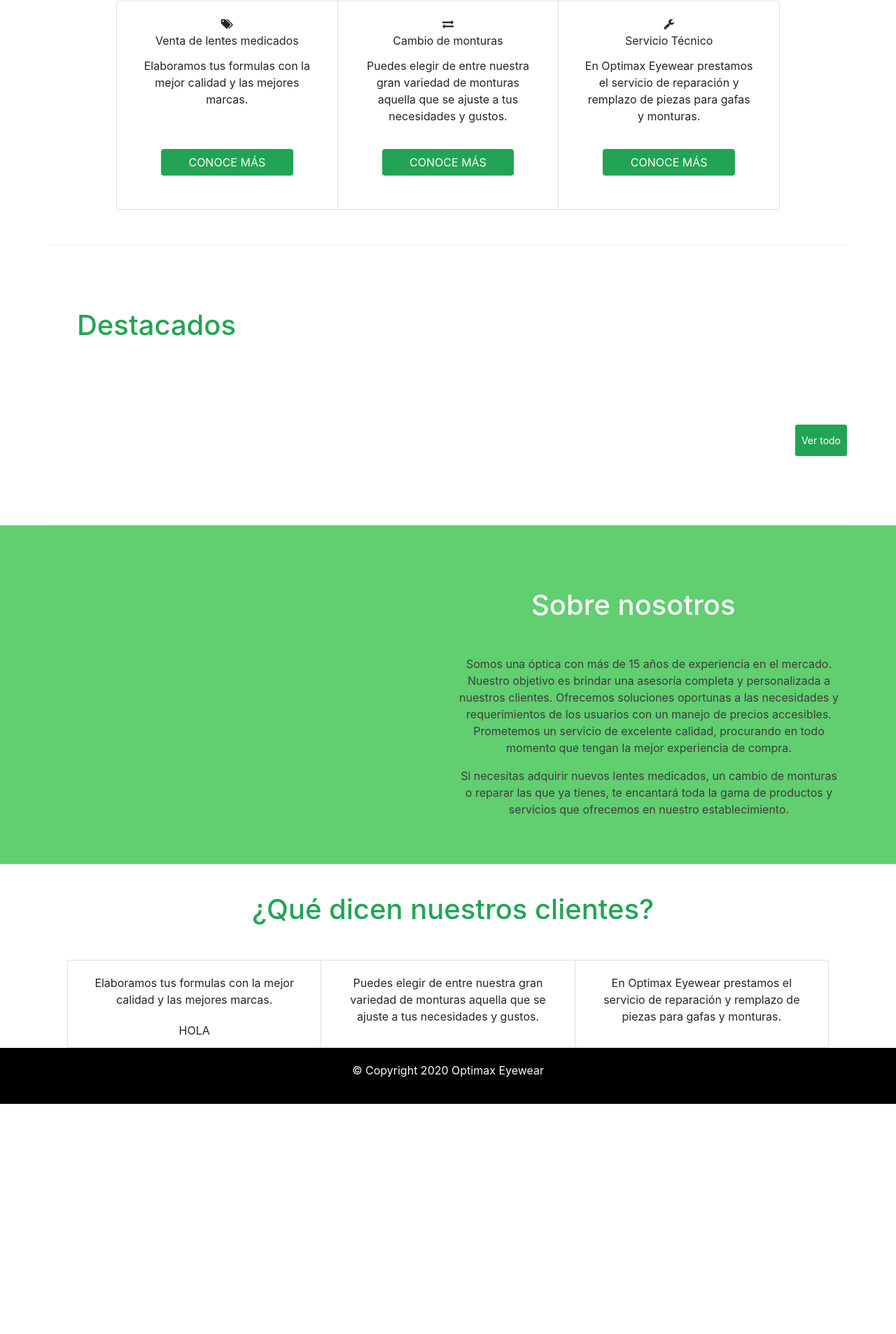
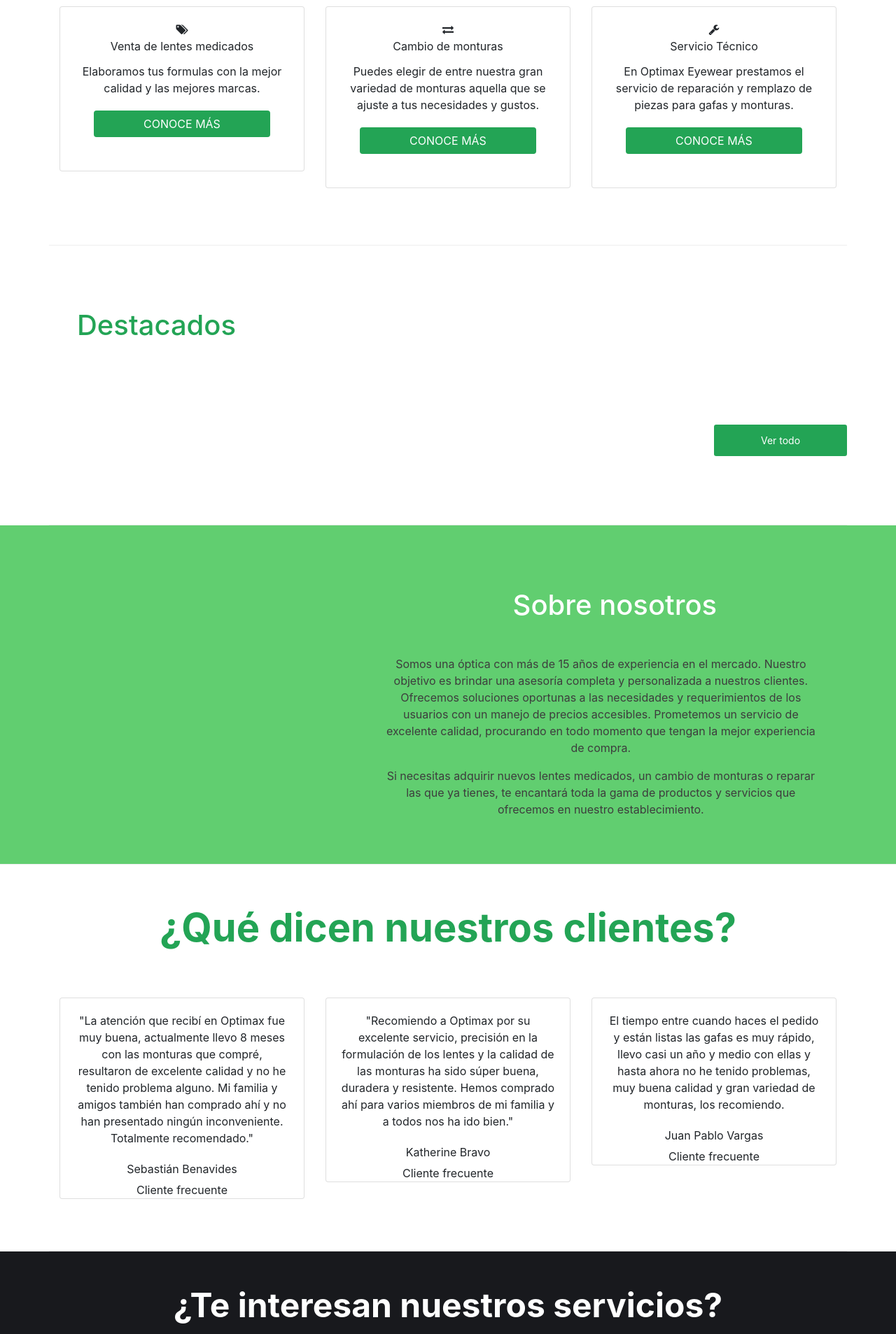
Before and after one commit to Danvaspri/optimaxco, a React (Create React App) app: page /home in a window 1280 px wide. Shown: the part 841-2748 px from the top of the page at 70% size. Before the commit the page ends 2419 px from the top, so only its background shows below. Built offline with nearby package versions, Linux system fonts and the light colour scheme.

Commit message:
homePage
the homepage is 80% done. just missing the map location and some info about the contact

```diff
--- a/src/App.css
+++ b/src/App.css
@@ -60,7 +60,7 @@ address{
   color:white;
   font-family: inherit;
   font-size: 3.3em;
-  padding-top: 35%;
+  padding-top:450px;
   text-align: center;
   align-self: center;
   font-weight: bold;
@@ -71,17 +71,18 @@ address{
   }
   .bgGreen h1{
     color:white !important;
-    margin-left: 10%;
-    text-align: left !important;
+
+    text-align: center !important;
 
   }
   .bgGreen p{
     color: rgb(61, 61, 61) ;
-    margin-right: 15%;
+
     text-align: center !important;
 
   }
   .row h1{
+
     color:#23A455;
     padding: 1em 0px 1em 1em;
     text-align: center;
@@ -92,3 +93,34 @@ address{
     color:white;
     border-color: transparent;
   }
+  .container tittle{
+    font-size: 3.5em;
+    font-weight: 650;
+    padding-top: 4em;
+    text-align: center;
+    color:#23A455;
+
+  }
+  .bgDark{
+    color:white;
+    background-color: #18191d;
+    text-align: center;
+    padding-top: 3em;
+    padding-bottom: 4em;
+  }
+  .bgDark h1{
+    font-size: 3em;
+    font-weight: 700;
+
+  }
+  .bgDark p{
+    font-size: 1.2em;
+    font-weight: 400;
+    font-stretch: expanded;
+  }
+  .bgDark button{
+    font-size: 0.9em;
+    background-color: #23a455;
+    border: transparent 0px;
+
+  }
--- a/src/components/HomeComponent.js
+++ b/src/components/HomeComponent.js
@@ -1,7 +1,7 @@
 import React from 'react';
 import {
     Card, CardImg, CardText, CardBody,
-    CardTitle, CardSubtitle, Button, CardGroup, CardFooter
+    CardTitle, CardSubtitle, Button, CardGroup, CardFooter, Media
   } from 'reactstrap';
 function Home(props) {
     function changeBorder(e) {
@@ -21,35 +21,34 @@ function Home(props) {
 <div className="container">
 <div className="row col-12"><h1>Servicios</h1></div>
     <div className="row row-content">
-    <CardGroup onMouseOver={changeBorder} onMouseOut={changeBack} className="text-center pr-5 pl-5 mr-5 ml-5">
 
-
-            <Card className=" col-11" >
-
-                <CardBody onMouseOver={changeBorder} onMouseOut={changeBack} >
+        <div  className="col-12 col-md-4 mt-2 mb-2">
+            <Card  onMouseOver={changeBorder} onMouseLeave={changeBack}>
+                <CardBody className="text-center" >
                 <span className="fa fa-tags"></span>
                 <CardTitle>Venta de lentes medicados</CardTitle>
                 <CardText>Elaboramos tus formulas con la mejor calidad y las mejores marcas.</CardText>
                 </CardBody>
                 <Button className="mb-5 ml-5 mr-5">CONOCE MÁS</Button>
             </Card>
+            </div>
+        <div className="col-12 col-md-4 mt-2 mb-2" >
 
-
-            <Card className="  col-11" >
-
-                <CardBody>
+            <Card  onMouseOver={changeBorder} onMouseLeave={changeBack}>
+                <CardBody  className="text-center">
                 <span className="fa fa-exchange"></span>
                 <CardTitle>Cambio de monturas</CardTitle>
-                <CardText>Puedes elegir de entre nuestra gran variedad de monturas aquella que se ajuste a tus necesidades y gustos.</CardText>
-
+                <CardText>Puedes elegir de entre nuestra gran variedad de
+                    monturas aquella que se ajuste a tus
+                     necesidades y gustos.</CardText>
                 </CardBody>
               <Button className="mb-5 ml-5 mr-5">CONOCE MÁS</Button>
             </Card>
+        </div>
+        <div className="col-12 col-md-4 mt-2 mb-4">
+            <Card  onMouseOver={changeBorder} onMouseLeave={changeBack} >
 
-
-            <Card  className=" col-11" >
-
-                <CardBody>
+                <CardBody className="text-center">
                <span className="fa fa-wrench"></span>
                 <CardTitle>Servicio Técnico</CardTitle>
                 <CardText>En Optimax Eyewear prestamos el servicio de reparación y remplazo de piezas para gafas y monturas.</CardText>
@@ -57,80 +56,101 @@ function Home(props) {
                 </CardBody>
                 <Button className="mb-5 ml-5 mr-5">CONOCE MÁS</Button>
             </Card>
+            </div>
 
 
-        </CardGroup>
+
     </div>
 
     <div className="row row-content ">
         <div className="row col-12">
             <h1>Destacados</h1>
         </div>
-        <Button className="btn btn-sm mt-5 mb-5  ml-auto pt-0 pb-0 ">Ver todo</Button>
+        <Button className="btn btn-sm mt-5 mb-5 ml-auto  pt-0 pb-0 col-xs-12 col-md-2 ">Ver todo</Button>
 
     </div>
     </div>
     <div className="row row-content bgGreen">
-        <div className="row ">
 
+        <div className=" offset-1 col-10 offset-md-5 col-md-6  ">
 
-                <div className="col-6   ml-auto">
-                <h1 >Sobre nosotros</h1>
-                <p>Somos una óptica con más de 15 años de experiencia en el mercado.
+                <h1  >Sobre nosotros</h1>
+                <p >Somos una óptica con más de 15 años de experiencia en el mercado.
                     Nuestro objetivo es brindar una asesoría completa y personalizada a
                     nuestros clientes. Ofrecemos soluciones oportunas a las necesidades y
                     requerimientos de los usuarios con un manejo de precios accesibles. Prometemos
                     un servicio de excelente calidad, procurando en todo momento que tengan la mejor
                     experiencia de compra.</p>
 
-                <p>Si necesitas adquirir nuevos lentes medicados, un cambio de monturas o reparar las
+                <p >Si necesitas adquirir nuevos lentes medicados, un cambio de monturas o reparar las
                     que ya tienes, te encantará toda la gama de productos y servicios que ofrecemos
                     en nuestro establecimiento.</p>
-            </div>
+
         </div>
     </div>
-    <div className="row offset-3">
-        <h1>¿Qué dicen nuestros clientes?</h1>
-        </div>
-        <div>
-        <CardGroup onMouseOver={changeBorder} onMouseOut={changeBack} className="text-center pr-5 pl-5 mr-5 ml-5">
+    <div className="container text-center pt-5">
+        <tittle >¿Qué dicen nuestros clientes?</tittle>
 
+        <div className="row row-content">
 
-            <Card className=" col-11" >
+       <CardGroup>
+        <div className="col-12 col-md-4 mt-2 mb-4">
+            <Card >
 
                 <CardBody onMouseOver={changeBorder} onMouseOut={changeBack} >
-
-                <CardText>Elaboramos tus formulas con la mejor calidad y las mejores marcas.</CardText>
+                    <CardText>"La atención que recibí en Optimax fue muy buena, actualmente
+                        llevo 8 meses con las monturas que compré, resultaron de excelente calidad y
+                        no he tenido problema alguno. Mi familia y amigos también han comprado ahí y
+                        no han presentado ningún inconveniente. Totalmente recomendado."
+                    </CardText>
                 </CardBody>
-                <CardTitle>HOLA</CardTitle>
+                <CardTitle>Sebastián Benavides</CardTitle>
+                <CardSubtitle>Cliente frecuente</CardSubtitle>
 
             </Card>
-
-
-            <Card className="  col-11" >
+            </div>
+            <div className="col-12 col-md-4 mt-2 mb-4">
+            <Card  >
 
                 <CardBody>
 
-                <CardText>Puedes elegir de entre nuestra gran variedad de monturas aquella que se ajuste a tus necesidades y gustos.</CardText>
+                <CardText>"Recomiendo a Optimax por su excelente servicio, precisión en la
+                     formulación de los lentes y la calidad de las monturas ha sido súper buena,
+                     duradera y resistente. Hemos comprado ahí para varios miembros de mi familia y
+                     a todos nos ha ido bien."</CardText>
 
                 </CardBody>
+                <CardTitle>Katherine Bravo</CardTitle>
+                <CardSubtitle>Cliente frecuente</CardSubtitle>
 
             </Card>
-
-
-            <Card  className=" col-11" >
+            </div>
+            <div className="col-12 col-md-4 mt-2">
+            <Card  >
 
                 <CardBody>
 
-                <CardText>En Optimax Eyewear prestamos el servicio de reparación y remplazo de piezas para gafas y monturas.</CardText>
-
+                <CardText>El tiempo entre cuando haces el pedido y están listas
+                    las gafas es muy rápido, llevo casi un año y medio con ellas
+                    y hasta ahora no he tenido problemas, muy buena calidad y gran
+                     variedad de monturas, los recomiendo.</CardText>
                 </CardBody>
+                <CardTitle>Juan Pablo Vargas</CardTitle>
+                <CardSubtitle>Cliente frecuente</CardSubtitle>
 
             </Card>
+            </div>
+            </CardGroup>
 
+            </div>
+        </div>
+        <div className="bgDark">
+            <h1>¿Te interesan nuestros servicios?</h1>
+            <p>Te invitamos a conocer más sobre nosotros y lo que hacemos en nuestra óptica.</p>
 
-        </CardGroup>
+            <Button>CONOCE MÁS</Button>
         </div>
+
 
 
 
```
